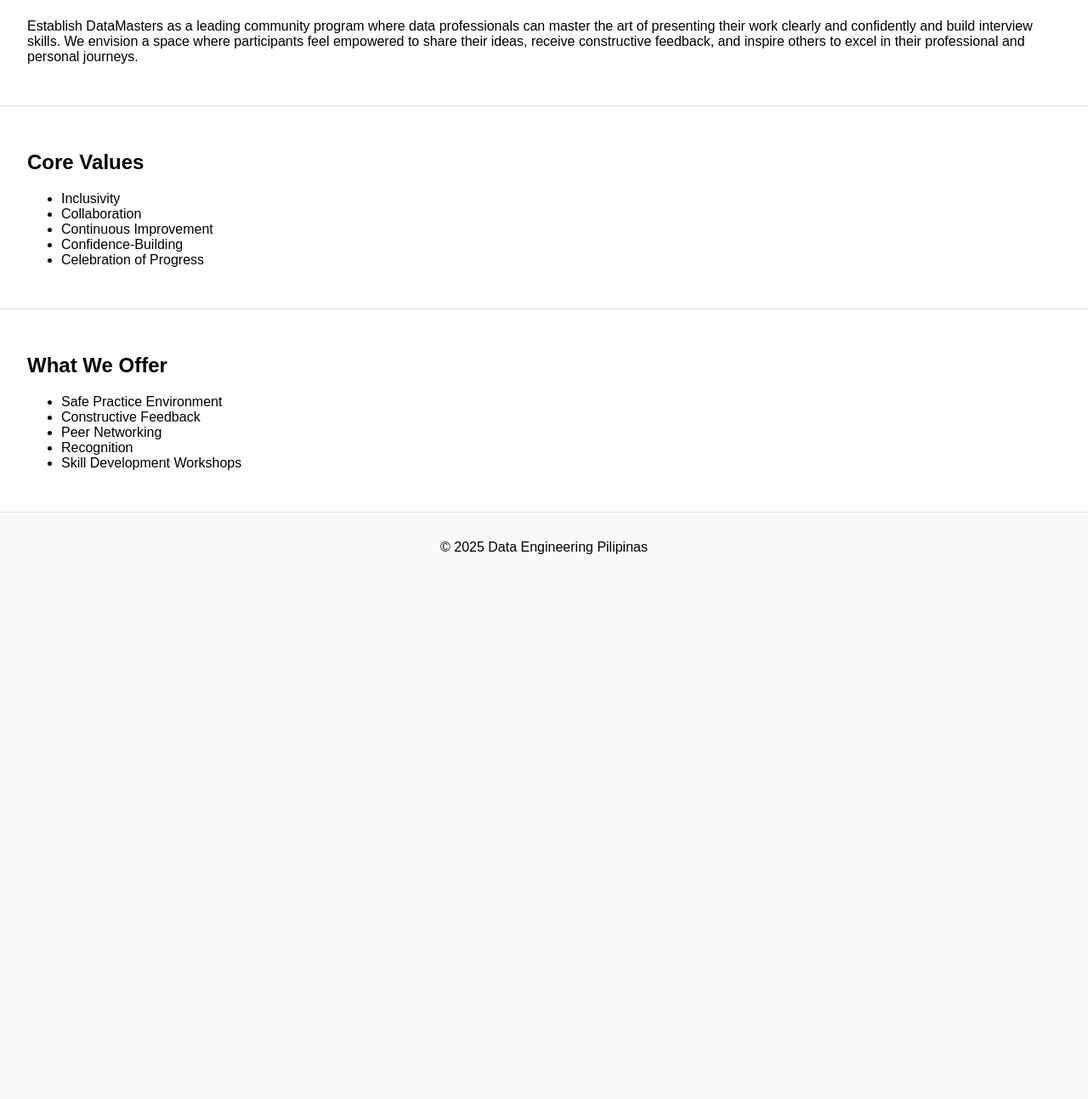
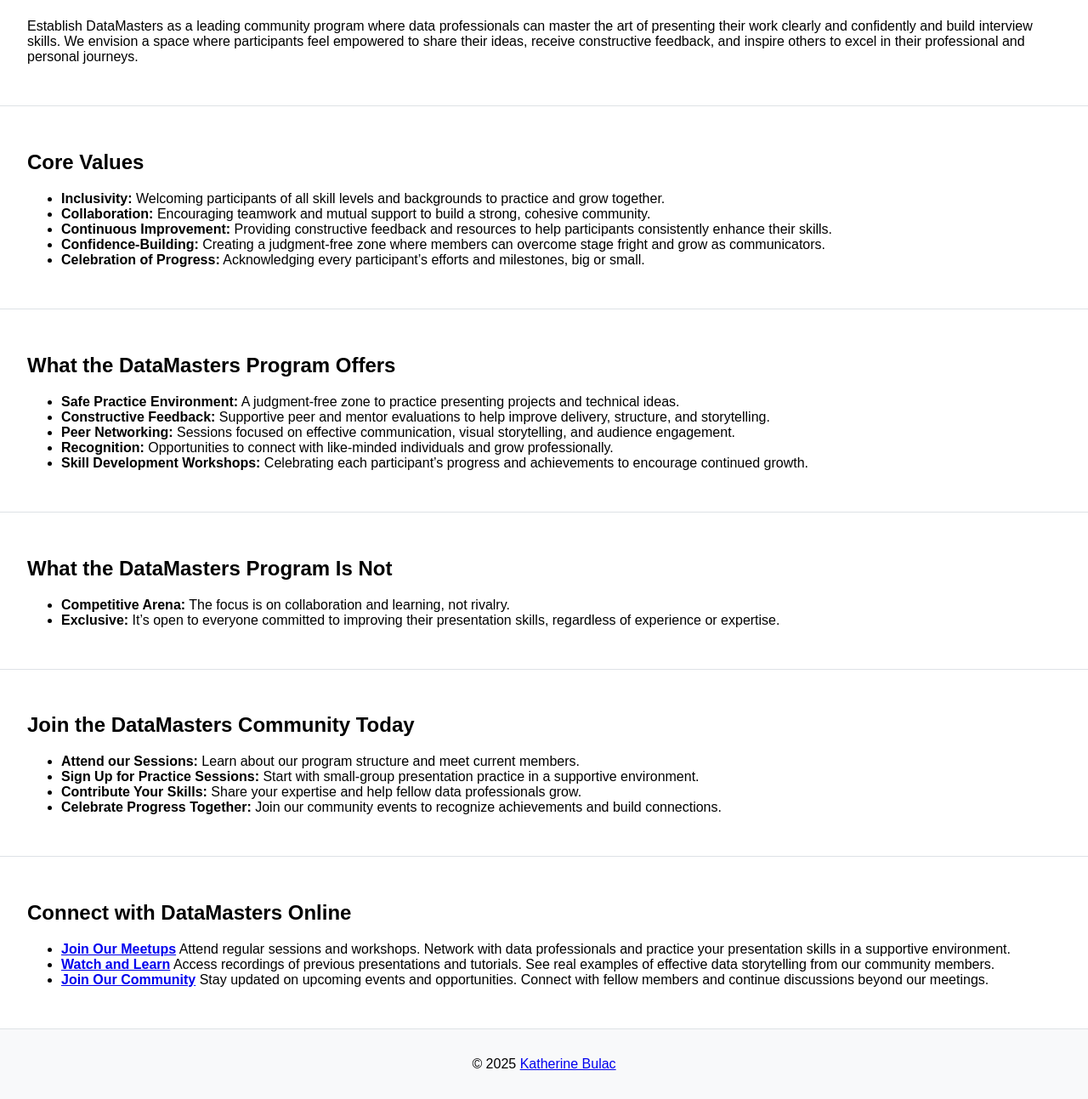
Before and after one commit to gkate78/datamasters-site, a Flask app: page / in a window 1280 px wide. Shown: the part 762-2055 px from the top of the page at 85% size. Before the commit the page ends 1414 px from the top, so only its background shows below. Run offline with Flask 3, Linux system fonts and the light colour scheme.

Commit message:
Site update.

```diff
--- a/templates/base.html
+++ b/templates/base.html
@@ -19,7 +19,7 @@
         {% block content %}{% endblock %}
     </main>
     <footer>
-        <p>&copy; 2025 Data Engineering Pilipinas</p>
+        <p>&copy; 2025 <a href="https://www.linkedin.com/in/katherinebulac/" target="_blank">Katherine Bulac</a></p>
     </footer>
 </body>
 </html>
--- a/templates/index.html
+++ b/templates/index.html
@@ -24,22 +24,54 @@
 <section id="values">
     <h2>Core Values</h2>
     <ul>
-        <li>Inclusivity</li>
-        <li>Collaboration</li>
-        <li>Continuous Improvement</li>
-        <li>Confidence-Building</li>
-        <li>Celebration of Progress</li>
+        <li><b>Inclusivity:</b> Welcoming participants of all skill levels and backgrounds to practice and grow together.</li>
+        <li><b>Collaboration:</b> Encouraging teamwork and mutual support to build a strong, cohesive community.</li>
+        <li><b>Continuous Improvement:</b> Providing constructive feedback and resources to help participants consistently enhance their skills.</li>
+        <li><b>Confidence-Building:</b> Creating a judgment-free zone where members can overcome stage fright and grow as communicators.</li>
+        <li><b>Celebration of Progress:</b> Acknowledging every participant’s efforts and milestones, big or small.</li>
     </ul>
 </section>
 
-<section id="offerings">
-    <h2>What We Offer</h2>
+<section id="offer">
+    <h2>What the DataMasters Program Offers</h2>
     <ul>
-        <li>Safe Practice Environment</li>
-        <li>Constructive Feedback</li>
-        <li>Peer Networking</li>
-        <li>Recognition</li>
-        <li>Skill Development Workshops</li>
+        <li><b>Safe Practice Environment:</b> A judgment-free zone to practice presenting projects and technical ideas.</li>
+        <li><b>Constructive Feedback:</b> Supportive peer and mentor evaluations to help improve delivery, structure, and storytelling.</li>
+        <li><b>Peer Networking:</b> Sessions focused on effective communication, visual storytelling, and audience engagement.</li>
+        <li><b>Recognition:</b> Opportunities to connect with like-minded individuals and grow professionally.</li>
+        <li><b>Skill Development Workshops:</b> Celebrating each participant’s progress and achievements to encourage continued growth.</li>
+    </ul>
+</section>
+
+
+<section id="programisnot">
+    <h2>What the DataMasters Program Is Not</h2>
+    <ul>
+        <li><b>Competitive Arena:</b> The focus is on collaboration and learning, not rivalry.</li>
+        <li><b>Exclusive:</b> It’s open to everyone committed to improving their presentation skills, regardless of experience or expertise.</li>
+    </ul>
+</section>
+
+
+<section id="join">
+    <h2>Join the DataMasters Community Today</h2>
+    <ul>
+        <li><b>Attend our Sessions:</b> Learn about our program structure and meet current members.</li>
+        <li><b>Sign Up for Practice Sessions:</b> Start with small-group presentation practice in a supportive environment.</li>
+        <li><b>Contribute Your Skills:</b> Share your expertise and help fellow data professionals grow.</li>
+        <li><b>Celebrate Progress Together:</b> Join our community events to recognize achievements and build connections.</li>
+    </ul>
+</section>
+
+
+<section id="connect">
+    <h2>Connect with DataMasters Online</h2>
+    <ul>
+        <li><a href="https://www.meetup.com/data-engineering-pilipinas/" target="_blank"><b>Join Our Meetups</b></a> Attend regular sessions and workshops. Network with data professionals and practice your presentation skills in a supportive environment.</li>
+        <li><a href="https://www.youtube.com/playlist?list=PLdNM9_Q2RfZfsxP0rsKL61OejHJnTZtAM" target="_blank"><b>Watch and Learn</b></a> Access recordings of previous presentations and tutorials. See real examples of effective data storytelling from our community members.</li>
+        <li><a href="https://web.facebook.com/groups/dataengineeringpilipinas" target="_blank"><b>Join Our Community</b></a> Stay updated on upcoming events and opportunities. Connect with fellow members and continue discussions beyond our meetings.
+
+</li>
     </ul>
 </section>
 {% endblock %}
```
